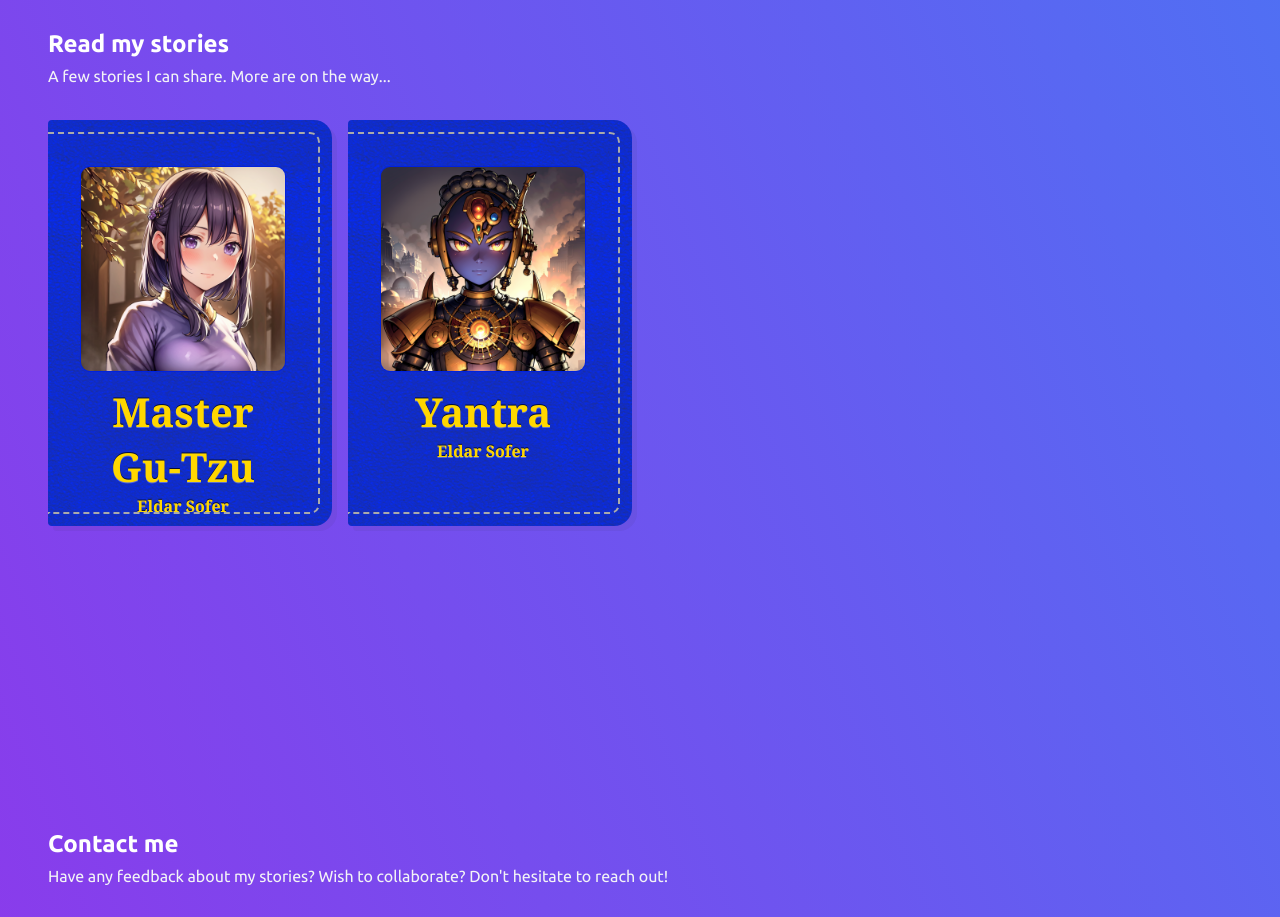
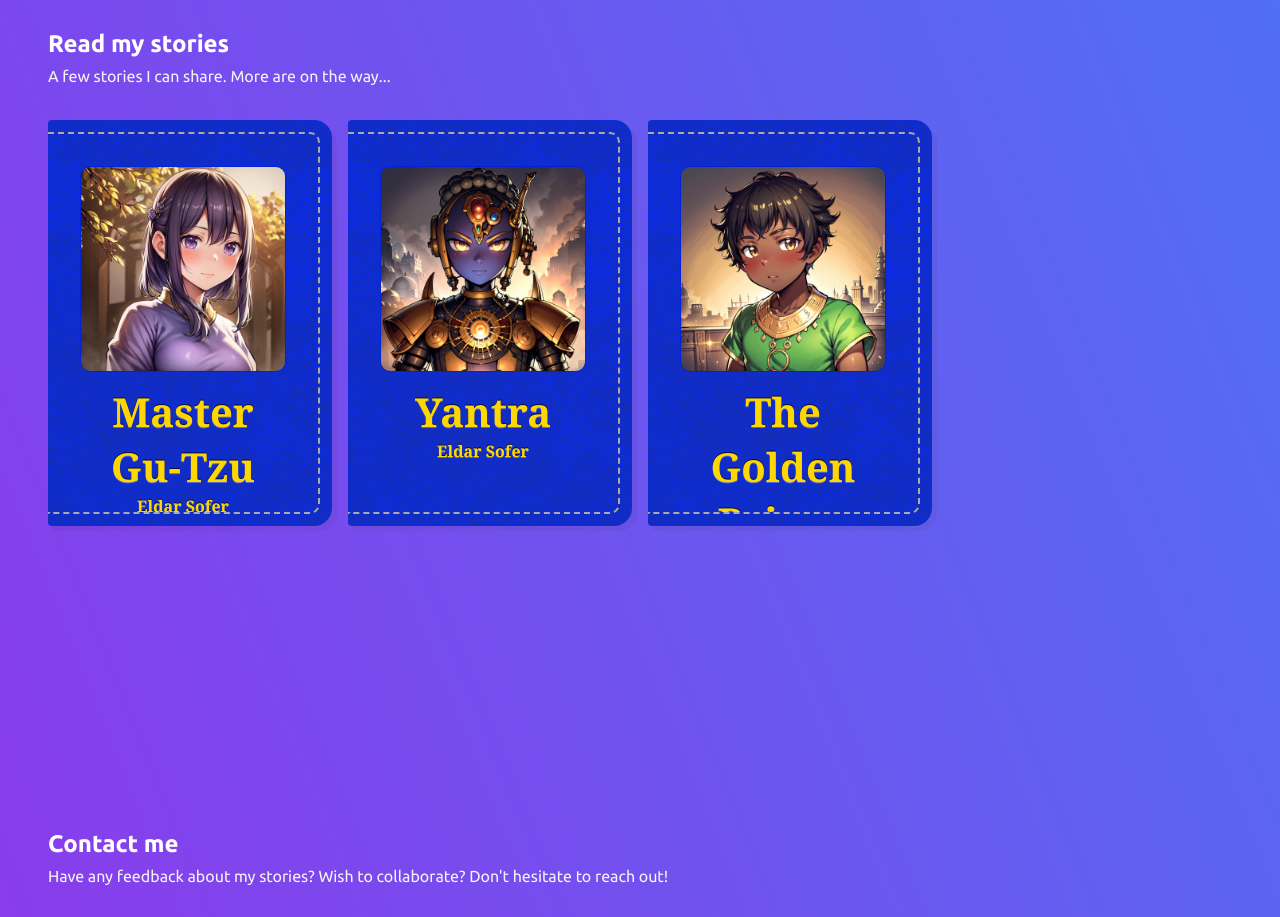
Before and after one commit to BenAzlay/EldarSofer, a Next.js app: page / in a window 1280 px wide. Shown: the part 1540-2457 px from the top of the page. Built offline with nearby package versions, Linux system fonts and the light colour scheme.

Commit message:
Golden prince added to UI

```diff
--- a/src/app/constants.js
+++ b/src/app/constants.js
@@ -12,11 +12,11 @@ export default {
             pdfPath: "/Yantra.pdf",
             coverImage: require('@/app/assets/YantraCover.png'),
         },
-        // {
-        //     title: "The Golden Prince",
-        //     summary: "",
-        //     pdfPath: "/The_Golden_Prince.pdf",
-        //     coverImage: require('@/app/assets/GoldenPrinceCover.png'),
-        // },
+        {
+            title: "The Golden Prince",
+            summary: "The fabulously rich ruler of Mali, Mansa Musa, gives away gold in abundance to everyone on his way to Mecca. But his young son, prince Maghan, senses this gold won't make people happy for long...",
+            pdfPath: "/The_Golden_Prince.pdf",
+            coverImage: require('@/app/assets/GoldenPrinceCover.png'),
+        },
     ],
 };
```
